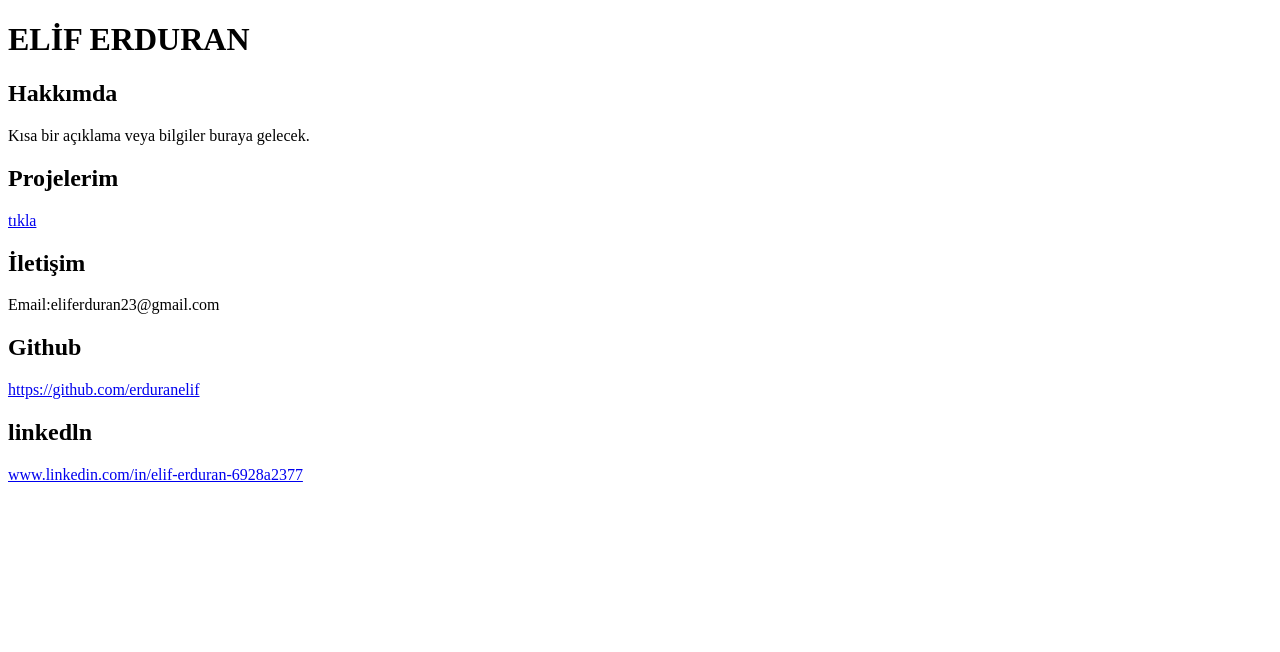
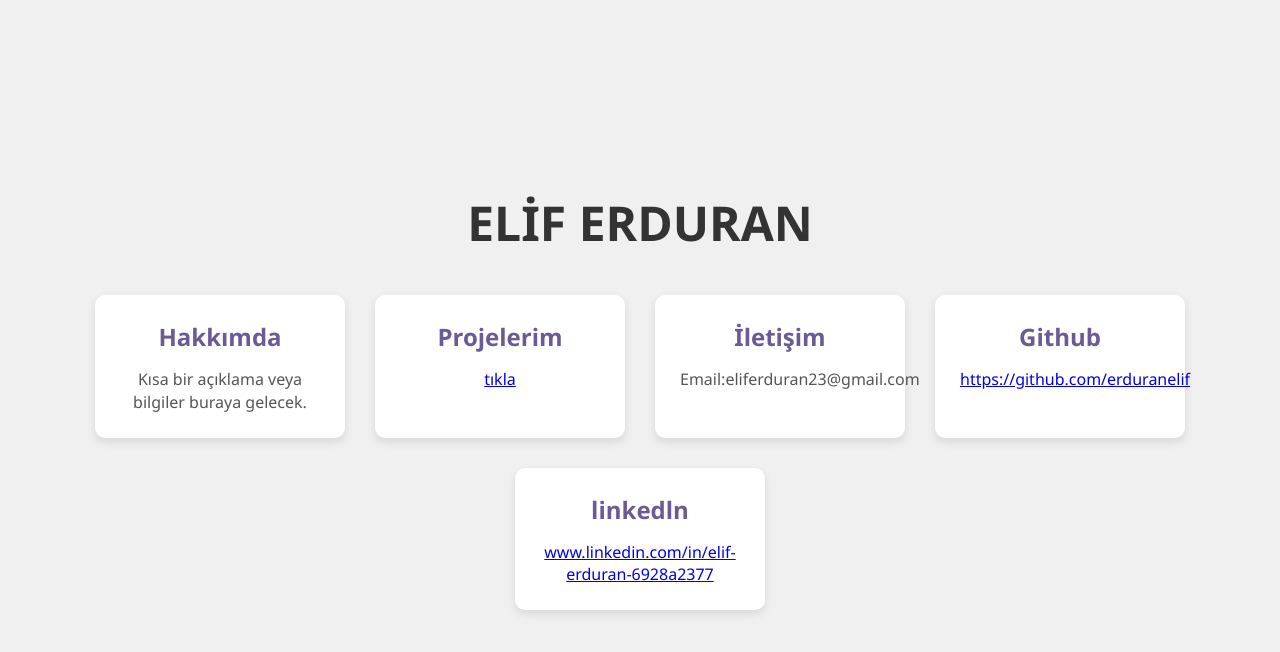
Before and after one commit to erduranelif/erduranelif.github.io, a plain HTML site: page index.html in a window 1280 px wide. Drawn offline with Linux system fonts and the light colour scheme.

Commit message:
Update index.html

```diff
--- a/index.html
+++ b/index.html
@@ -4,7 +4,7 @@
   <meta charset="UTF-8" />
   <meta name="viewport" content="width=device-width, initial-scale=1" />
   <title>Elif Erduran - Portföy</title>
-  <link rel="stylesheet" href="web2.css" />
+  <link rel="stylesheet" href="web.css" />
 </head>
 <body>
 
```
